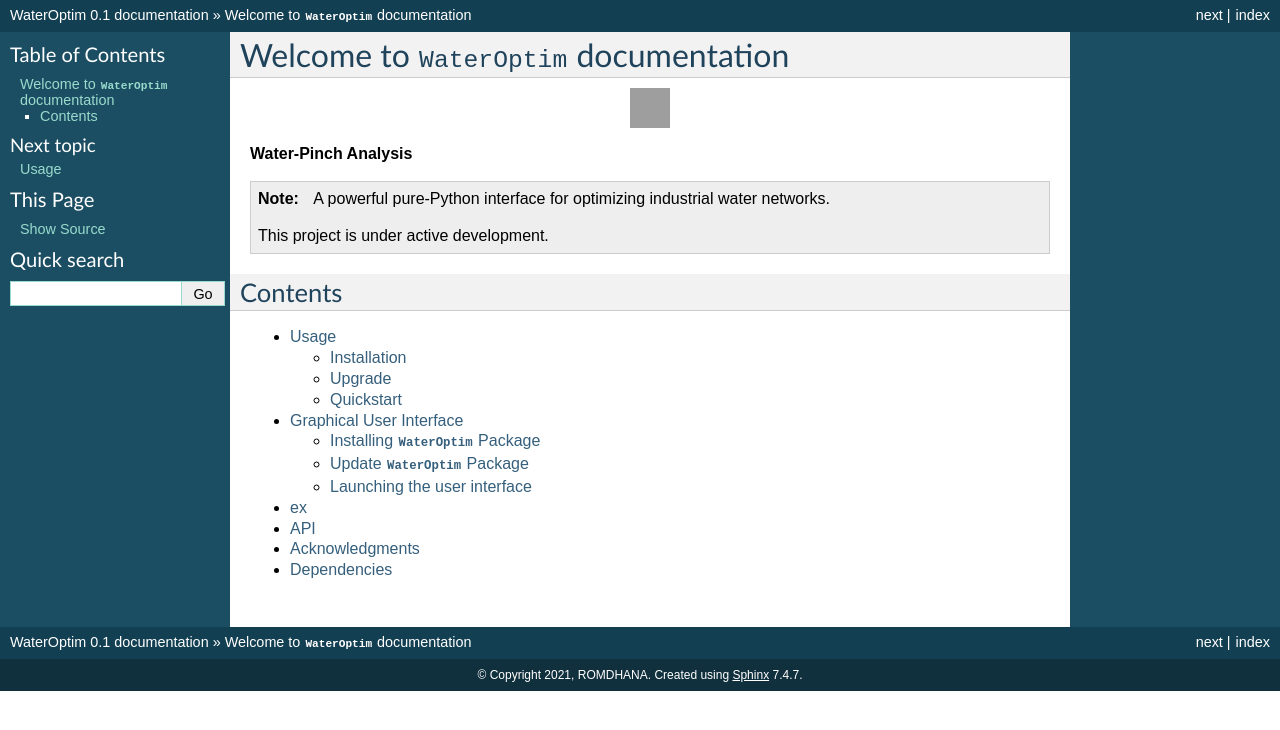
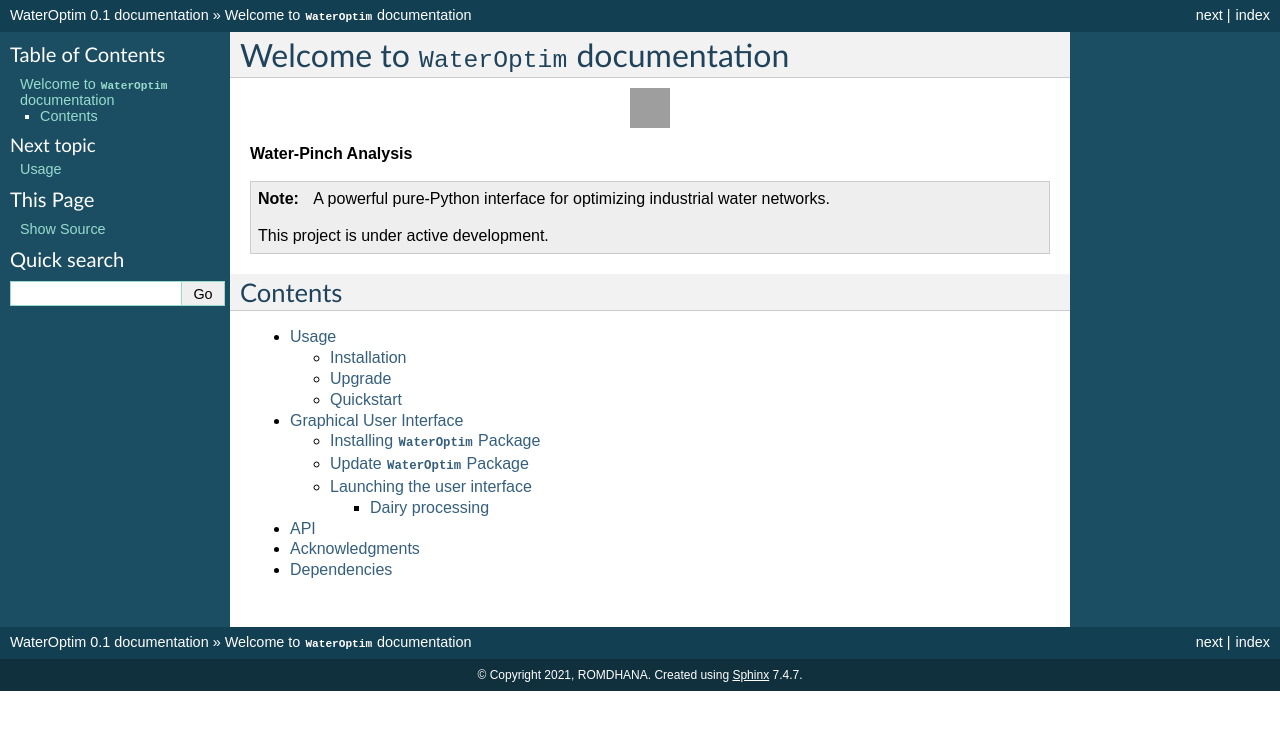
Before and after one commit to ROMDHANA/WaterOptim, a Sphinx documentation site: the page built from docs/source/index.rst, in a window 1280 px wide. Shown: the top 730 px of the page. Built offline with Sphinx 7.4.7, drawn with Linux system fonts in a browser that asks for light colours; pages that are not in the unit, such as notebooks, are missing from menus; grey boxes are pictures that could not be loaded.

```diff
--- a/docs/source/interface.rst
+++ b/docs/source/interface.rst
@@ -33,10 +33,6 @@ Launching the user interface
 .. image:: launch_waterOptim.png
    :target: _images/launch_waterOptim.png
 
-========================
-ex
-========================
-
 To benefit from all the features, this software should be activated with a license file (free of charge). To obtain the activation file, `write to me`_ at ``hedi.romdhana@agroparistech.fr``
 
 .. image:: get_licence.png
```
Also changed, not shown: other parts of docs/source/interface.rst (+2 -0 lines).
